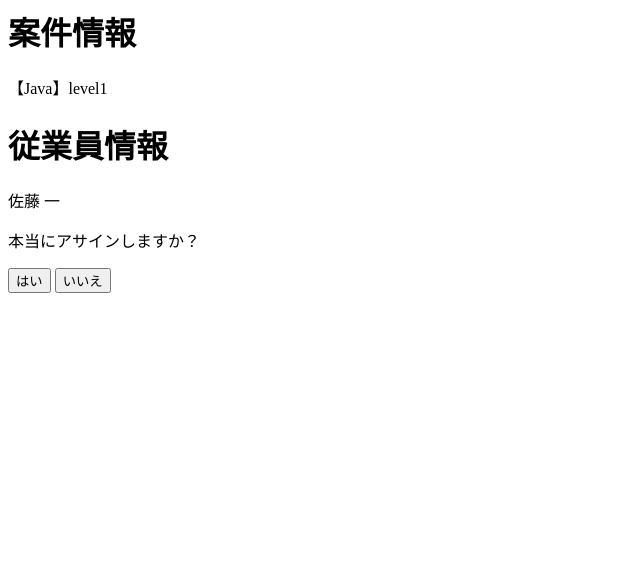
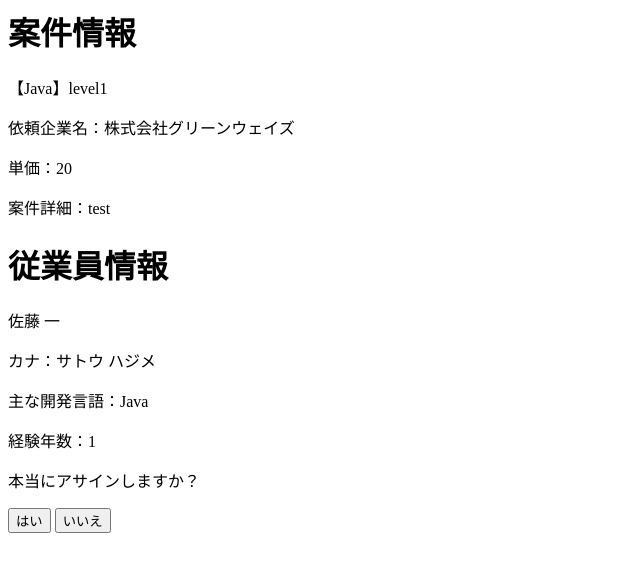
Before and after one commit to inle-rah/ReteIngeniumProject, a Django app: template ReteIngenium/templates/assign_confirm.html in a window 1280 px wide. Shown: the top 572 px of the page, without its empty margins (0-640 px from the left). Run offline with Django 4.2, Linux system fonts and the light colour scheme; the template is opened without the code that fills it: values that come from a table or form of the project are taken from there, others are empty; data comes from the database, SQL or seed files in the repository; both versions use the stored data as it was before the commit.

Commit message:
0703 コメント等軽微な修正

```diff
--- a/ReteIngenium/models.py
+++ b/ReteIngenium/models.py
@@ -18,14 +18,12 @@ class EmployeeInformation(models.Model):
     employeeSex = models.CharField(max_length=10)
     # 最寄駅
     employeeArea = models.CharField(max_length=15)
-    # 所有資格(従業員IDを流用し、他テーブルとの結合)
+    # 所有資格
     certification = models.TextField(max_length=100)
     # メイン言語
     mainLanguage = models.CharField(max_length=10)
     # メイン言語の経験年数
     yearsOfExp = models.IntegerField()
-    # 経歴(結合用ID)
-    careerList = models.UUIDField(default=uuid.uuid4, editable=False)
 
     def __str__(self):
         return self.familyNameKanji
--- a/ReteIngenium/templates/assign_confirm.html
+++ b/ReteIngenium/templates/assign_confirm.html
@@ -1,11 +1,14 @@
-<!-- assign_confirm.html -->
 <h1>案件情報</h1>
 <p>{{ project.projectSummary }}</p>
-<!-- 他の案件情報も表示 -->
+<p>依頼企業名：{{project.projectCliant}}</p>
+<p>単価：{{project.projectUnitPrice}}</p>
+<p>案件詳細：{{project.projectDetail}}</p>
 
 <h1>従業員情報</h1>
 <p>{{ employee.familyNameKanji }} {{ employee.firstNameKanji }}</p>
-<!-- 他の従業員情報も表示 -->
+<p>カナ：{{employee.familyNameKana}} {{employee.firstNameKana}}</p>
+<p>主な開発言語：{{employee.mainLanguage}}</p>
+<p>経験年数：{{employee.yearsOfExp}}</p>
 
 <form method="post" action="{% url 'assign_confirm' project.projectId employee.employeeId %}">
     {% csrf_token %}
--- a/ReteIngenium/templates/assign_duplicate.html
+++ b/ReteIngenium/templates/assign_duplicate.html
@@ -1,4 +1,5 @@
-<!-- assign_duplicate.html -->
+<!-- 中間テーブルに紐づけ情報が存在する場合 -->
 <h1>重複エラー</h1>
+
 <p>既に案件にアサイン済みです。</p>
 <a href="{% url 'index' %}">戻る</a>
--- a/ReteIngenium/views.py
+++ b/ReteIngenium/views.py
@@ -65,9 +65,6 @@ class EmployeeInfo(DetailView):
             context["related_projects"] = None
 
         return context
-
-
-# TODO エンジニア経歴確認画面
 
 
 # エンジニア登録
```
Also changed, not shown: ReteIngenium/migrations/0001_initial.py, db.sqlite3.
